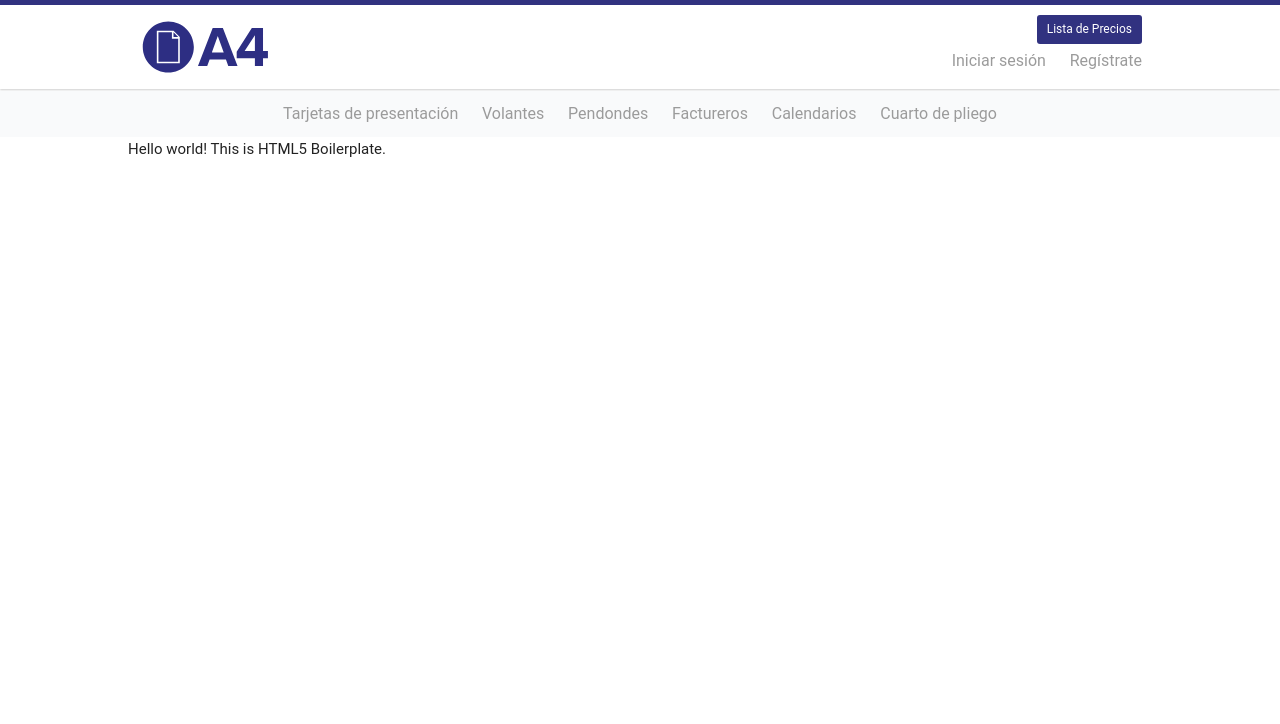
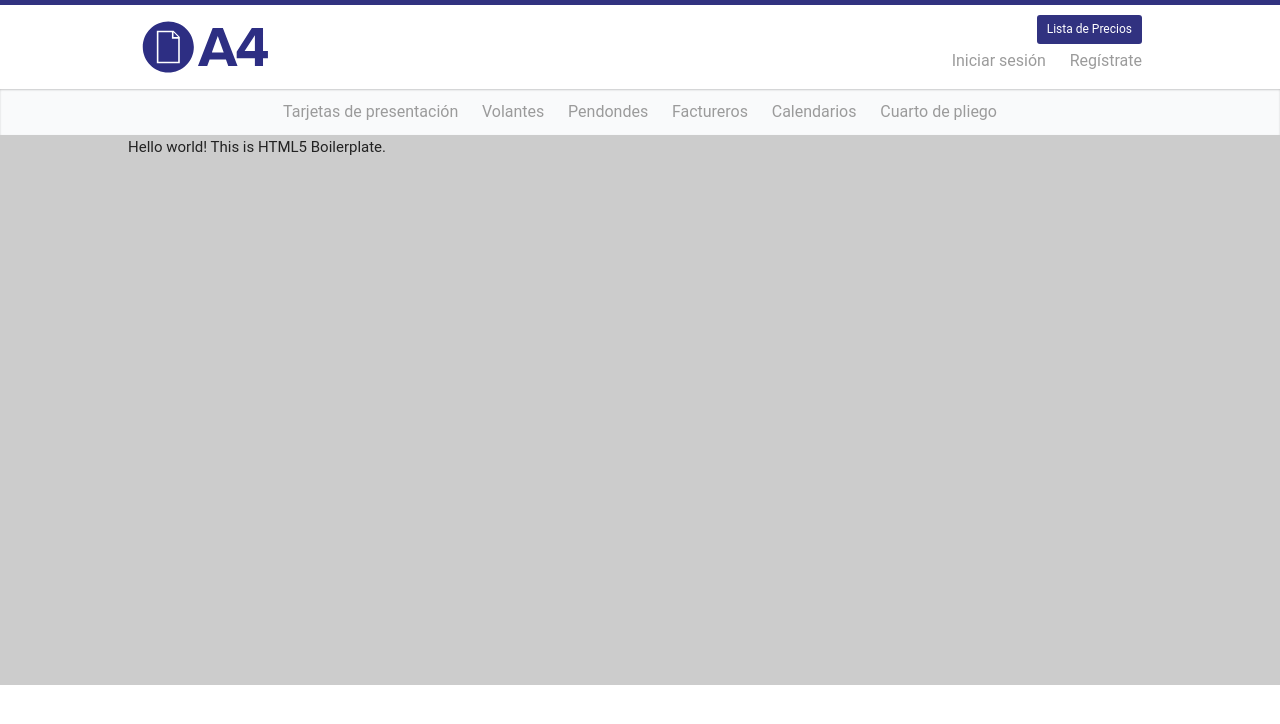
Before and after one commit to edubasabe/A4Website, a PHP site: page / in a window 1280 px wide. Shown: the top 724 px of the page. Run offline with PHP 8.4, Linux system fonts and the light colour scheme.

Commit message:
Hasta el Banner
Aquí se ha montado  hasta el banner

```diff
--- a/css/main.css
+++ b/css/main.css
@@ -100,10 +100,19 @@ textarea {
 /* ==========================================================================
    Author's custom styles
    ========================================================================== */
+
+
+
+
+
+
+
+/* =================================
+        Header
+  ================================ */
 .cabecero {
   border-top: 5px solid #313280;
   min-height: 80px;
-  box-shadow: 0 1px 2px rgba(0, 0, 0, 0.2);
   background-color: #fff;
 }
 .logo {
@@ -166,12 +175,22 @@ ul.menu-productos li a {
 
 .bg-productos {
   background-color: #f9fafb;
-  margin-top: 2px;
+  -webkit-box-shadow: inset 0 1px 2px rgba(0, 0, 0, 0.2);
+     -moz-box-shadow: inset 0 1px 2px rgba(0, 0, 0, 0.2);
+          box-shadow: inset 0 1px 2px rgba(0, 0, 0, 0.2);
+
 }
 .send {margin-right: 1rem;}
 
+
+/* =================================
+        banner
+  ================================ */
+
+
 .banner {
-  background: url();
+  background: #ccc url();
+  min-height: 550px;
 }
 
 
--- a/index.html
+++ b/index.html
@@ -16,9 +16,6 @@
         <script src="js/vendor/modernizr-2.8.3.min.js"></script>
     </head>
     <body>
-        <!--[if lt IE 8]>
-            <p class="browserupgrade">You are using an <strong>outdated</strong> browser. Please <a href="http://browsehappy.com/">upgrade your browser</a> to improve your experience.</p>
-        <![endif]-->
 
         <!-- Esto va para un header.php -->
         <header>
```
